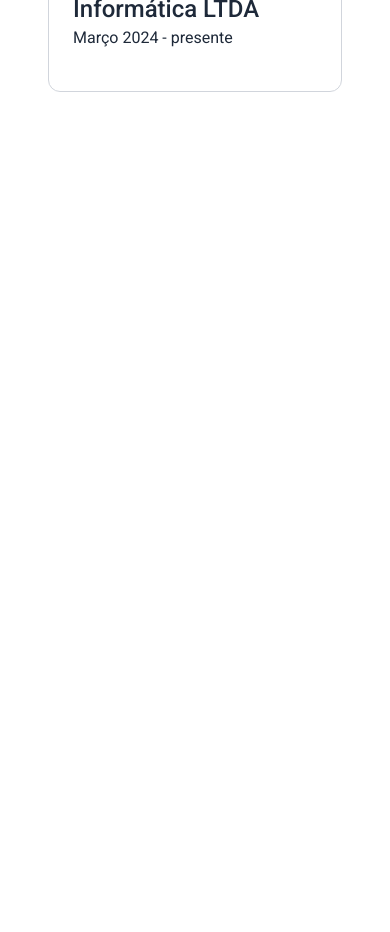
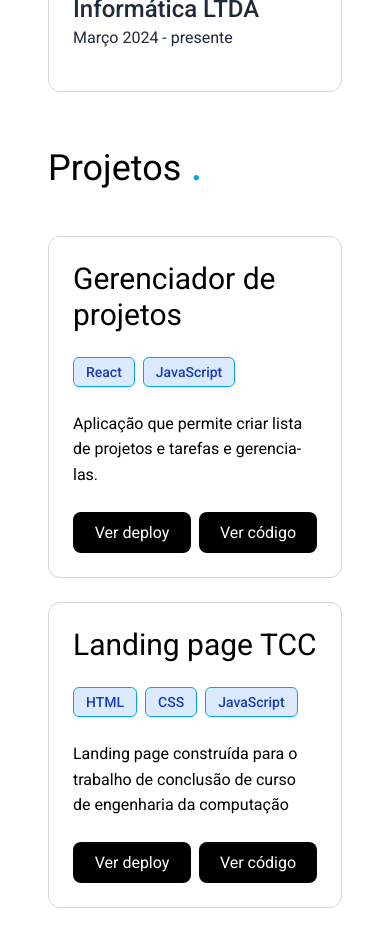
Before and after one commit to guilherme1s/porfolio-guilherme, a React (Vite) app: page / in a window 390 px wide. Shown: the part 1060-1992 px from the top of the page. Before the commit the page ends 1152 px from the top, so only its background shows below. Built offline with nearby package versions, Linux system fonts and the light colour scheme; some icons are missing.

Commit message:
Cria card de projetos

```diff
--- a/src/App.tsx
+++ b/src/App.tsx
@@ -2,8 +2,11 @@ import { Sidebar } from "./components/Sidebar";
 import { About } from "./components/About";
 import { ExpansionCard } from "./components/ExpansionCard";
 import { ExperienceList } from "./components/ExperienceList";
-import * as experience from "./data/experience";
+import { professional } from "./data/experience";
+import { projects } from "./data/project";
+
 import { SectionTitle } from "./components/SectionTitle";
+import { ProjectCard } from "./components/ProjectCard";
 
 export function App() {
   return (
@@ -25,7 +28,7 @@ export function App() {
             <SectionTitle title="Experiência" />
 
             <ExpansionCard
-              expansionPanel={experience.professional.map((exp) => ({
+              expansionPanel={professional.map((exp) => ({
                 id: exp.id,
                 title: exp.title,
                 subtitle: exp.subtitle,
@@ -39,6 +42,25 @@ export function App() {
               }))}
             />
           </section>
+
+          <section id="projects" className="flex flex-col gap-12">
+            <SectionTitle title="Projetos" />
+
+            <div className="grid grid-cols-1 sm:grid-cols-2 md:grid-cols-3 gap-6">
+              {projects.map((project) => {
+                return (
+                  <ProjectCard
+                    key={project.id}
+                    title={project.title}
+                    description={project.description}
+                    deployUrl={project.deployUrl}
+                    projectUrl={project.gitHubUrl}
+                    tags={project.tecnology}
+                  />
+                );
+              })}
+            </div>
+          </section>
         </div>
       </main>
     </div>
--- /dev/null
+++ b/src/components/ProjectCard.tsx
@@ -0,0 +1,58 @@
+interface ProjectCardProps {
+  title: string;
+  description?: string;
+  deployUrl?: string;
+  projectUrl: string;
+  tags: string[];
+}
+
+export function ProjectCard({
+  title,
+  description,
+  deployUrl,
+  projectUrl,
+  tags,
+}: ProjectCardProps) {
+  return (
+    <div className="rounded-xl p-6 border border-gray-300 w-full flex flex-col gap-6 justify-between">
+      <h1 className="text-3xl">{title}</h1>
+
+      <div className="flex gap-2 flex-wrap">
+        {tags.map((tag) => {
+          return (
+            <span
+              key={tag}
+              className="px-3 py-1 rounded-md text-sm font-medium
+                 bg-blue-100 text-blue-800 border border-secondary
+                  hover:bg-blue-200 transition"
+            >
+              {tag}
+            </span>
+          );
+        })}
+      </div>
+
+      <p>{description}</p>
+
+      <div className="flex gap-2 justify-start">
+        {deployUrl && (
+          <button className="p-2 w-1/2 rounded-lg text-white bg-primary">
+            <a href={deployUrl} target="_blank">
+              Ver deploy
+            </a>
+          </button>
+        )}
+
+        <button
+          className={`p-2 rounded-lg text-white bg-primary ${
+            deployUrl ? "w-1/2" : "w-full"
+          }`}
+        >
+          <a href={projectUrl} target="_blank">
+            Ver código
+          </a>
+        </button>
+      </div>
+    </div>
+  );
+}
--- /dev/null
+++ b/src/data/project.ts
@@ -0,0 +1,52 @@
+export const projects = [
+  {
+    id: 1,
+    title: "Gerenciador de projetos",
+    description:
+      "Aplicação que permite criar lista de projetos e tarefas e gerencia-las.",
+    tecnology: ["React", "JavaScript"],
+    deployUrl: "https://guilherme1s.github.io/gerenciados-de-projetos/",
+    gitHubUrl: "https://github.com/guilherme1s/gerenciados-de-projetos",
+  },
+  {
+    id: 2,
+    title: "Landing page TCC",
+    description:
+      "Landing page construída para o trabalho de conclusão de curso de engenharia da computação",
+    tecnology: ["HTML", "CSS", "JavaScript"],
+    deployUrl: "https://guilherme1s.github.io/front-end/",
+    gitHubUrl: "https://github.com/guilherme1s/front-end",
+  },
+  {
+    id: 3,
+    title: "Formulário de login",
+    description: "Formulário de login",
+    tecnology: ["HTML", "CSS"],
+    deployUrl: "https://guilherme1s.github.io/login-form/",
+    gitHubUrl: "https://github.com/guilherme1s/login-form",
+  },
+  {
+    id: 4,
+    title: "Exercícios de PHP",
+    description:
+      "Resolução prática de exercícios em PHP, incluindo cálculos salariais, manipulação de strings e conversão de expressões em números de telefone",
+    tecnology: ["PHP"],
+    gitHubUrl: "https://github.com/guilherme1s/exercicios-php",
+  },
+  {
+    id: 5,
+    title: "Ignite Feed",
+    description:
+      "Projeto da Rocketseat: rede social simples com publicação de posts, curtidas e interações",
+    tecnology: ["React", "TypeScript"],
+    gitHubUrl: "https://github.com/guilherme1s/igniteFeedTS",
+  },
+  {
+    id: 6,
+    title: "Ignite Timer",
+    description:
+      "Projeto da Rocketseat: Timer pomodoro permitindo criar ciclos de tempo e ver o histórico de ciclos anteriores ou em andamento",
+    tecnology: ["React", "TypeScript"],
+    gitHubUrl: "https://github.com/guilherme1s/02-ignite-timer",
+  },
+];
```
